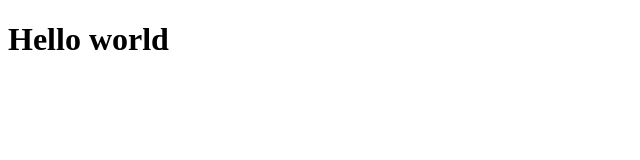
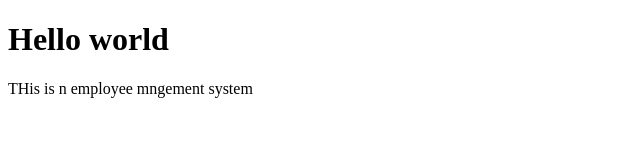
Before and after one commit to njorogeinc/employee-management, a plain HTML site: page index.html in a window 1280 px wide. Shown: the whole page, without its empty margins (0-640 px from the left). Drawn offline with Linux system fonts and the light colour scheme.

Commit message:
secondt commit

```diff
--- a/index.html
+++ b/index.html
@@ -8,5 +8,6 @@
 </head>
 <body>
     <h1>Hello world</h1>
+    <p>THis is n employee mngement system</p>
 </body>
 </html>
```
